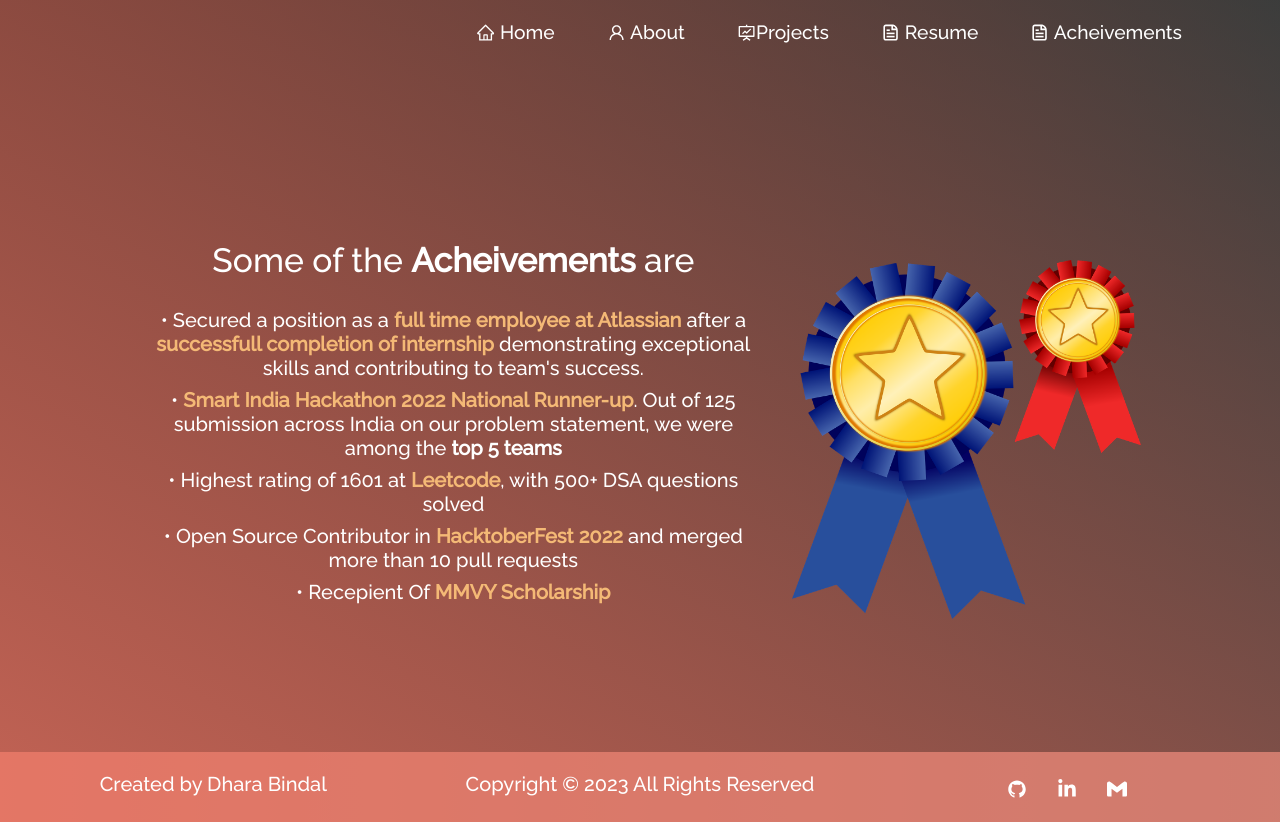
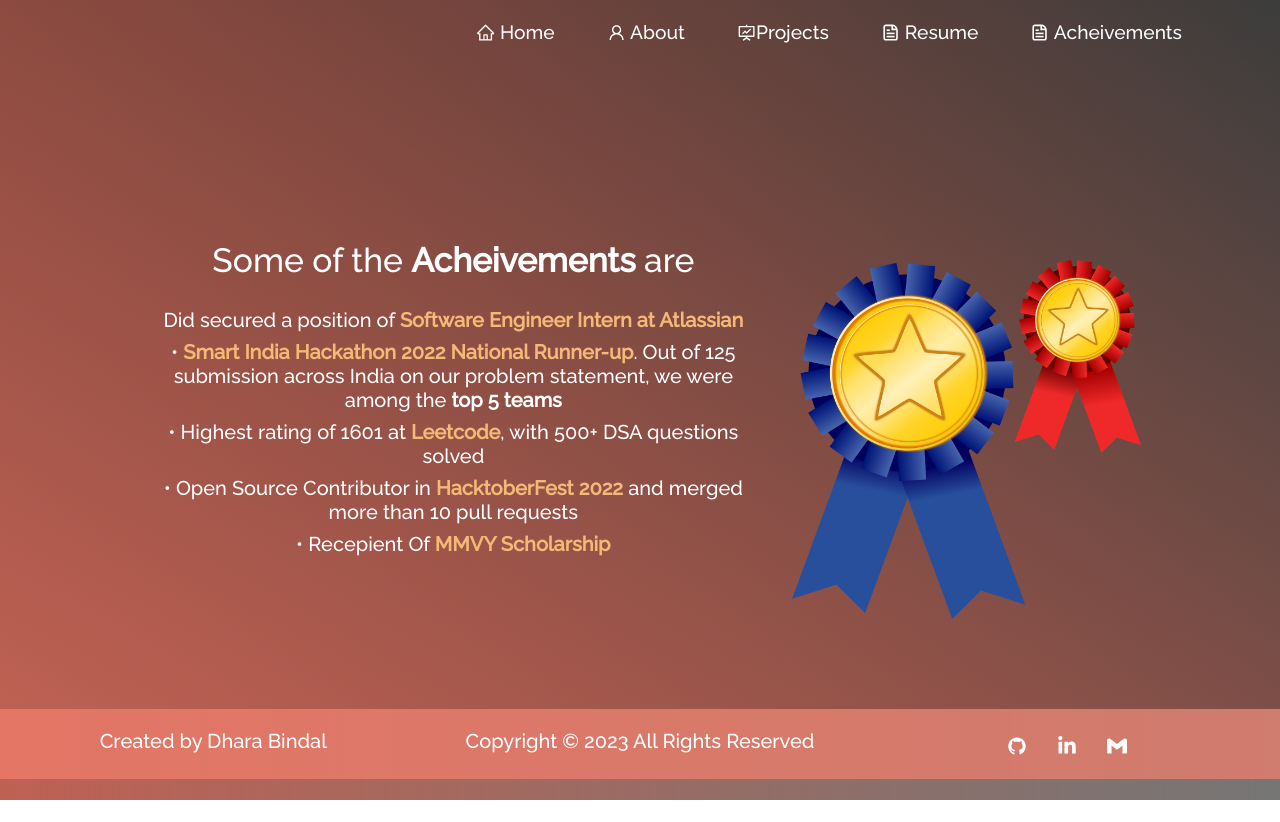
Before and after one commit to bindaldhara/Portfolio, a React (Create React App) app: page /Acheivements in a window 1280 px wide. After the commit the page ends 800 px from the top, so only its background shows below. Built offline with nearby package versions, Linux system fonts and the light colour scheme.

Commit message:
Updated styling

```diff
--- a/src/components/Acheivements/AcheivementsCard.js
+++ b/src/components/Acheivements/AcheivementsCard.js
@@ -5,12 +5,33 @@
 function AcheivementsCard() {
     return (
       <Row style={{ justifyContent: "center", paddingBottom: "50px" }}>
-        <h5> • Secured a position as a <strong className="main-name">full time employee at Atlassian</strong> after a <strong className="main-name">successfull completion of internship</strong> demonstrating exceptional skills and contributing to team's success. </h5>
-        <h5>• <strong className="main-name">Smart India Hackathon 2022 National Runner-up</strong>. Out of 125 submission across India on our problem statement,
-we were among the <strong>top 5 teams</strong></h5>
-<h5>• Highest rating of 1601 at <strong className="main-name">Leetcode</strong>, with 500+ DSA questions solved</h5>
-<h5>• Open Source Contributor in <strong className="main-name">HacktoberFest 2022</strong> and merged more than 10 pull requests</h5>
-<h5>• Recepient Of <strong className="main-name">MMVY Scholarship</strong></h5>
+        <h5>
+          Did secured a position of{" "}
+          <strong className="main-name">
+            Software Engineer Intern at Atlassian
+          </strong>
+        </h5>
+        <h5>
+          •{" "}
+          <strong className="main-name">
+            Smart India Hackathon 2022 National Runner-up
+          </strong>
+          . Out of 125 submission across India on our problem statement, we were
+          among the <strong>top 5 teams</strong>
+        </h5>
+        <h5>
+          • Highest rating of 1601 at{" "}
+          <strong className="main-name">Leetcode</strong>, with 500+ DSA
+          questions solved
+        </h5>
+        <h5>
+          • Open Source Contributor in{" "}
+          <strong className="main-name">HacktoberFest 2022</strong> and merged
+          more than 10 pull requests
+        </h5>
+        <h5>
+          • Recepient Of <strong className="main-name">MMVY Scholarship</strong>
+        </h5>
       </Row>
     );
   }
--- a/src/components/Home/home.css
+++ b/src/components/Home/home.css
@@ -5,9 +5,9 @@
   .home-section {
     position: relative;
     z-index: -1;
+    min-height: calc(100vh - 70px);
     background-image: var(--image-gradient);
     background-repeat: no-repeat;
-    height:632px;
     padding-bottom: 20px !important;
     padding-top: 30px !important;
   }
```
Also changed, not shown: 1 other file (tests, documents, lock files or other folders).
